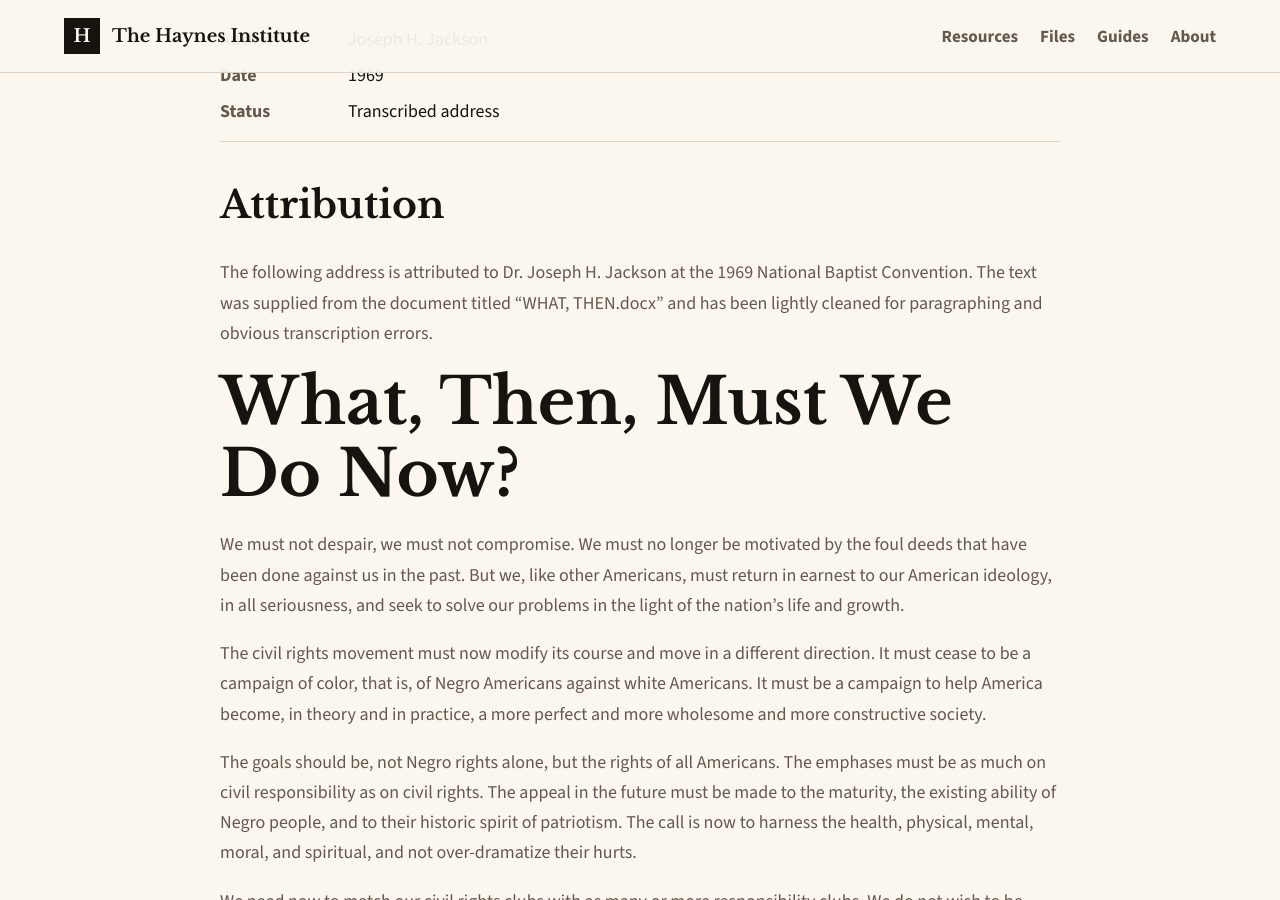
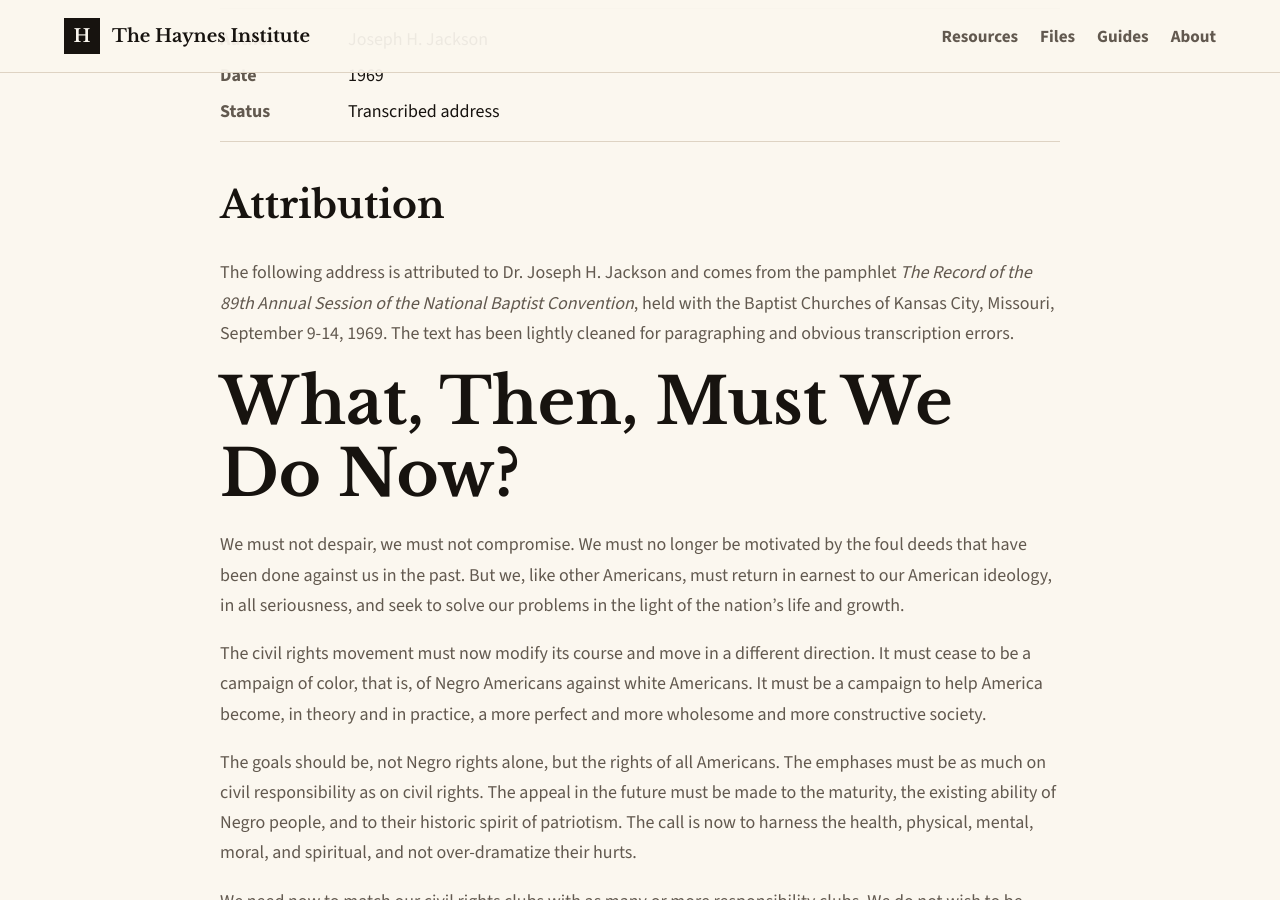
Before and after one commit to devguykyle/haynes-institute, a Jekyll site: the page built from _resources/joseph-h-jackson-what-then-must-we-do-now.md, in a window 1280 px wide and 900 px high, scrolled down 468 px. Built offline with Jekyll 4.4.1, drawn with Linux system fonts in a browser that asks for light colours.

Commit message:
added JHJaddress

```diff
--- a/_resources/joseph-h-jackson-what-then-must-we-do-now.md
+++ b/_resources/joseph-h-jackson-what-then-must-we-do-now.md
@@ -17,7 +17,7 @@ topics:
 
 ## Attribution
 
-The following address is attributed to Dr. Joseph H. Jackson at the 1969 National Baptist Convention. The text was supplied from the document titled "WHAT, THEN.docx" and has been lightly cleaned for paragraphing and obvious transcription errors.
+The following address is attributed to Dr. Joseph H. Jackson and comes from the pamphlet *The Record of the 89th Annual Session of the National Baptist Convention*, held with the Baptist Churches of Kansas City, Missouri, September 9-14, 1969. The text has been lightly cleaned for paragraphing and obvious transcription errors.
 
 # What, Then, Must We Do Now?
 
```
